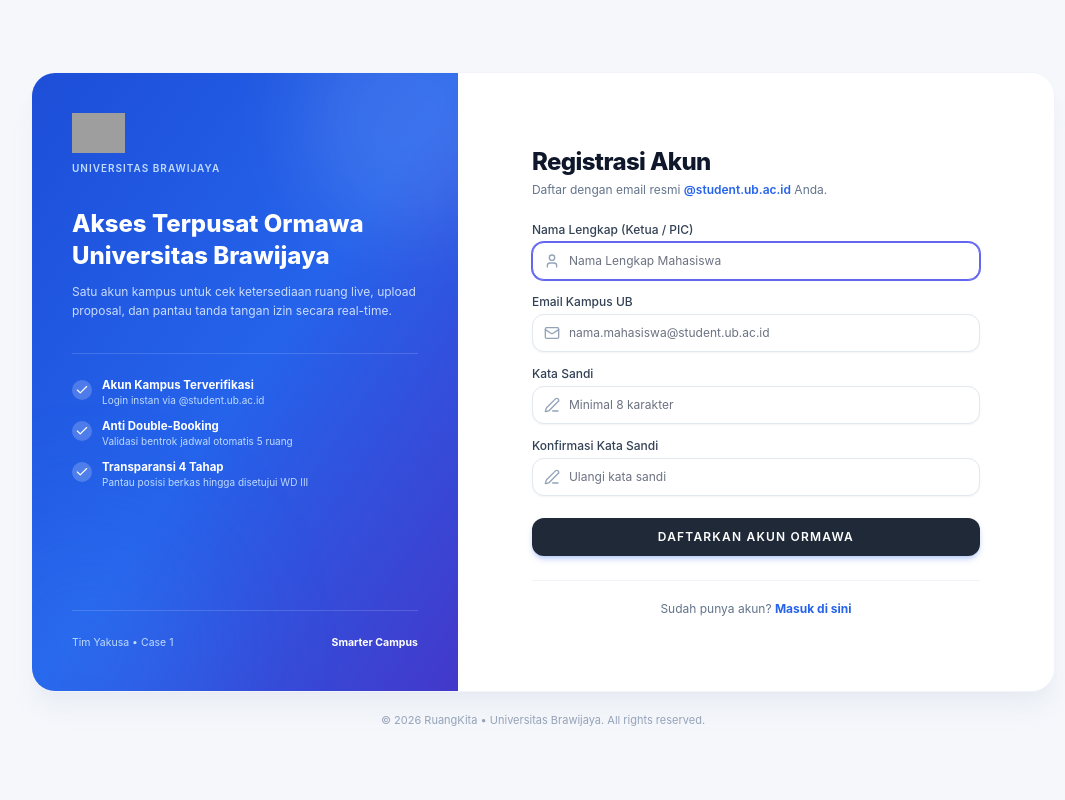
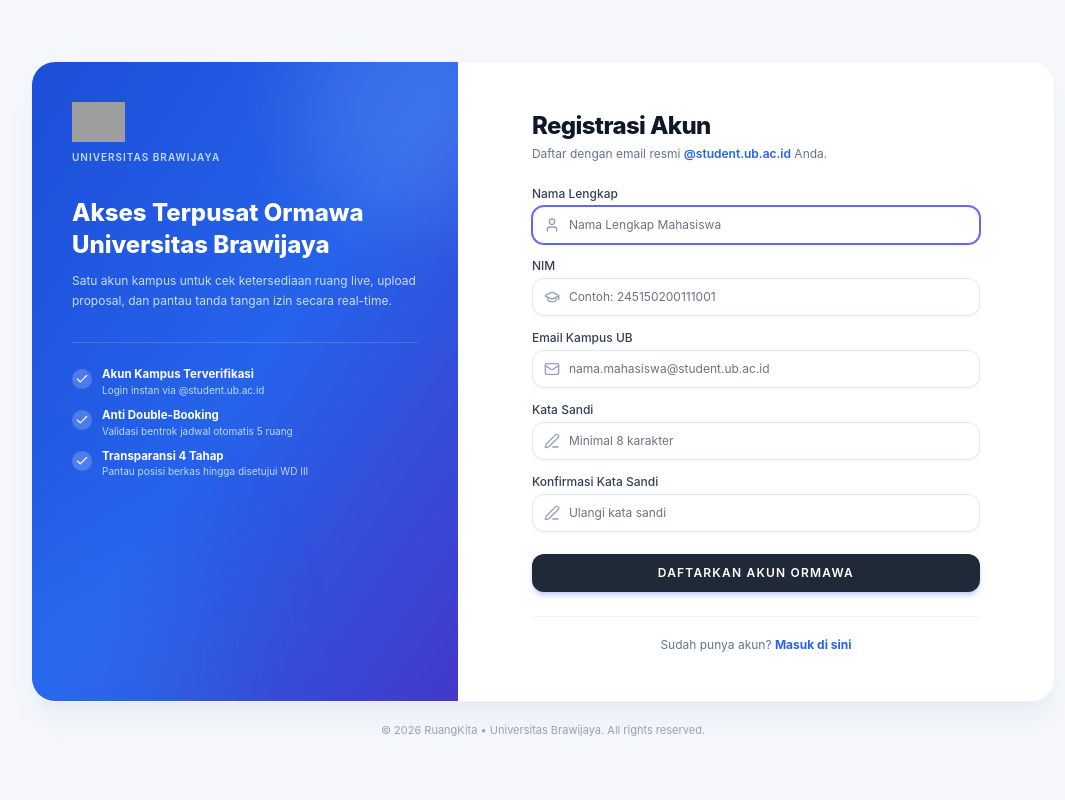
Before and after one commit to Zenqirtz/RuangKita, a Laravel app: page /register in a window 1280 px wide. Shown: the whole page, without its empty margins (97-1162 px from the left). Run offline with Laravel 12, Linux system fonts and the light colour scheme; data that the repository does not hold is empty; style sheets or scripts are compiled from the project's sources; some libraries are stand-ins or nearby versions; some web fonts are replaced; grey boxes are pictures that could not be loaded.

Commit message:
feat: add nim to user registration and remove unused brand labels

```diff
--- a/app/Http/Controllers/Auth/RegisteredUserController.php
+++ b/app/Http/Controllers/Auth/RegisteredUserController.php
@@ -33,6 +33,7 @@ class RegisteredUserController extends Controller
     {
         $validated = $request->validate([
             'name' => ['required', 'string', 'max:255'],
+            'nim' => ['required', 'string', 'max:30', 'regex:/^[0-9]+$/', 'unique:'.User::class],
             'email' => [
                 'required',
                 'string',
@@ -44,11 +45,15 @@ class RegisteredUserController extends Controller
             ],
             'password' => ['required', 'confirmed', Rules\Password::defaults()],
         ], [
+            'nim.required' => 'NIM wajib diisi.',
+            'nim.regex' => 'NIM hanya boleh berisi angka.',
+            'nim.unique' => 'NIM sudah terdaftar.',
             'email.ends_with' => 'Pendaftaran hanya dapat menggunakan email resmi @student.ub.ac.id (domain lain seperti @gmail.com tidak diizinkan).',
         ]);
 
         $user = User::create([
             'name' => $validated['name'],
+            'nim' => $validated['nim'],
             'email' => $validated['email'],
             'password' => Hash::make($validated['password']),
         ]);
--- a/app/Models/User.php
+++ b/app/Models/User.php
@@ -20,6 +20,7 @@ class User extends Authenticatable
      */
     protected $fillable = [
         'name',
+        'nim',
         'email',
         'role',
         'password',
--- a/resources/js/Layouts/GuestLayout.jsx
+++ b/resources/js/Layouts/GuestLayout.jsx
@@ -46,11 +46,6 @@ export default function GuestLayout({ children }) {
                             ))}
                         </div>
                     </div>
-
-                    <div className="relative z-10 pt-6 mt-6 border-t border-white/15 text-[10.5px] text-blue-200 flex items-center justify-between">
-                        <span>Tim Yakusa • Case 1</span>
-                        <span className="font-bold text-white">Smarter Campus</span>
-                    </div>
                 </div>
 
                 {/* Right Form Panel */}
--- a/resources/js/Pages/Auth/Register.jsx
+++ b/resources/js/Pages/Auth/Register.jsx
@@ -10,6 +10,7 @@ import { Head, Link, useForm } from '@inertiajs/react';
 export default function Register() {
     const { data, setData, post, processing, errors, reset } = useForm({
         name: '',
+        nim: '',
         email: '',
         password: '',
         password_confirmation: '',
@@ -38,7 +39,7 @@ export default function Register() {
 
             <form onSubmit={submit} className="space-y-3.5">
                 <div>
-                    <InputLabel htmlFor="name" value="Nama Lengkap (Ketua / PIC)" className="text-xs font-bold text-slate-700" />
+                    <InputLabel htmlFor="name" value="Nama Lengkap" className="text-xs font-bold text-slate-700" />
 
                     <div className="relative mt-1">
                         <div className="absolute inset-y-0 left-0 pl-3 flex items-center pointer-events-none text-slate-400">
@@ -58,6 +59,28 @@ export default function Register() {
                     </div>
 
                     <InputError message={errors.name} className="mt-1.5 text-xs" />
+                </div>
+
+                <div>
+                    <InputLabel htmlFor="nim" value="NIM" className="text-xs font-bold text-slate-700" />
+
+                    <div className="relative mt-1">
+                        <div className="absolute inset-y-0 left-0 pl-3 flex items-center pointer-events-none text-slate-400">
+                            <Icon name="graduation" className="w-4 h-4" />
+                        </div>
+                        <TextInput
+                            id="nim"
+                            name="nim"
+                            value={data.nim}
+                            className="pl-9 text-xs rounded-xl border-slate-200 focus:border-blue-500 focus:ring-blue-500/20 block w-full py-2.5"
+                            placeholder="Contoh: 245150200111001"
+                            inputMode="numeric"
+                            onChange={(e) => setData('nim', e.target.value)}
+                            required
+                        />
+                    </div>
+
+                    <InputError message={errors.nim} className="mt-1.5 text-xs" />
                 </div>
 
                 <div>
```
Also changed, not shown: tests/Feature/Auth/RegistrationTest.php (+6 -0 lines), database/migrations/2026_11_26_020309_add_nim_to_users_table.php (added).
